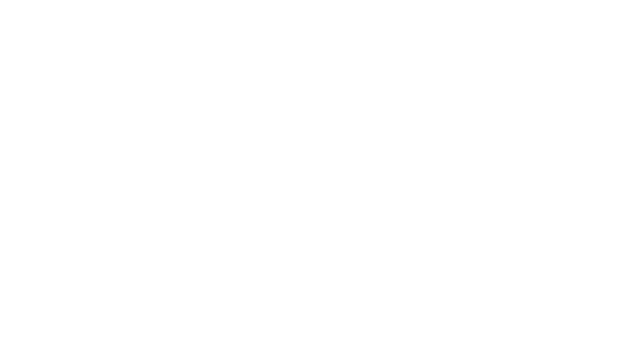
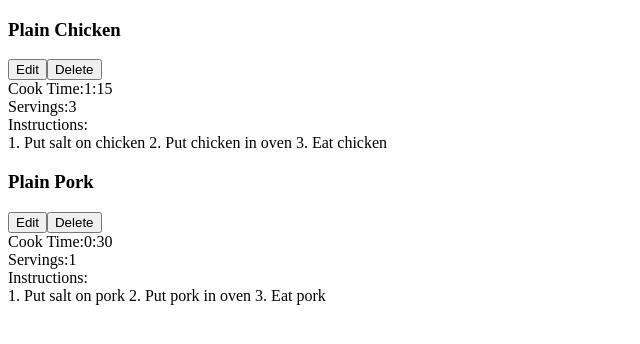
Before and after one commit to icecrimu/cooking-with-react, a React (Create React App) app: page / in a window 1280 px wide. Shown: the top 344 px of the page, without its empty margins (0-640 px from the left). Built offline with nearby package versions, Linux system fonts and the light colour scheme.

Commit message:
Component Breakdown and Recipe JSX

```diff
--- a/src/App.js
+++ b/src/App.js
@@ -1,5 +1,24 @@
+import RecipeList from "./RecipeList"
 function App() {
-  return null
+  return <RecipeList recipes={sampleRecipes} />
 }
 
+const sampleRecipes = [
+  {
+    id: 1,
+    name: "Plain Chicken",
+    cookTime: "1:15",
+    servings: 3,
+    instructions:
+      "1. Put salt on chicken \n2. Put chicken in oven\n 3. Eat chicken"
+  },
+  {
+    id: 2,
+    name: "Plain Pork",
+    cookTime: "0:30",
+    servings: 1,
+    instructions: "1. Put salt on pork\n 2. Put pork in oven \n 3. Eat pork"
+  }
+]
+
 export default App
--- /dev/null
+++ b/src/Recipe.js
@@ -0,0 +1,28 @@
+import React from "react"
+
+export default function Recipe(props) {
+  const { name, cookTime, servings, instructions } = props
+  return (
+    <div>
+      <div>
+        <h3>{name}</h3>
+        <div>
+          <button>Edit</button>
+          <button>Delete</button>
+        </div>
+      </div>
+      <div>
+        <span>Cook Time:</span>
+        <span>{cookTime}</span>
+      </div>
+      <div>
+        <span>Servings:</span>
+        <span>{servings}</span>
+      </div>
+      <div>
+        <span>Instructions:</span>
+        <div>{instructions}</div>
+      </div>
+    </div>
+  )
+}
--- /dev/null
+++ b/src/RecipeList.js
@@ -0,0 +1,12 @@
+import React from "react"
+import Recipe from "./Recipe"
+
+export default function RecipeList({ recipes }) {
+  return (
+    <div>
+      {recipes.map(recipe => {
+        return <Recipe key={recipe.id} {...recipe} />
+      })}
+    </div>
+  )
+}
```
